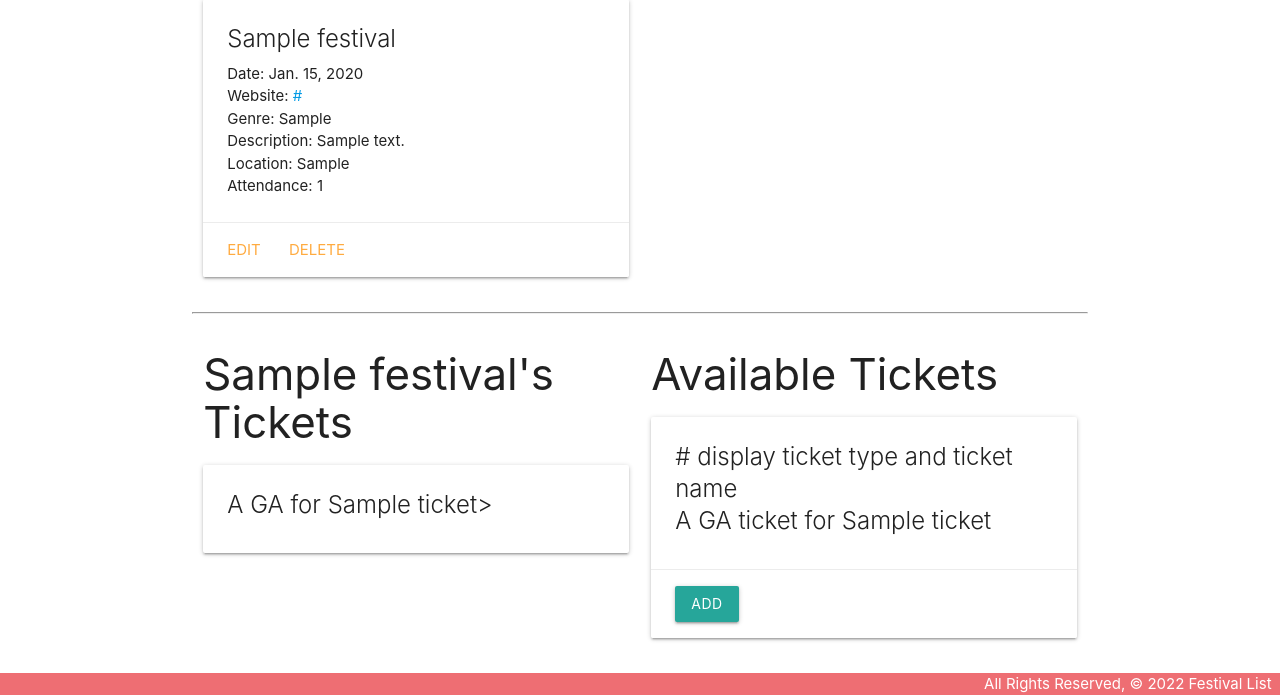
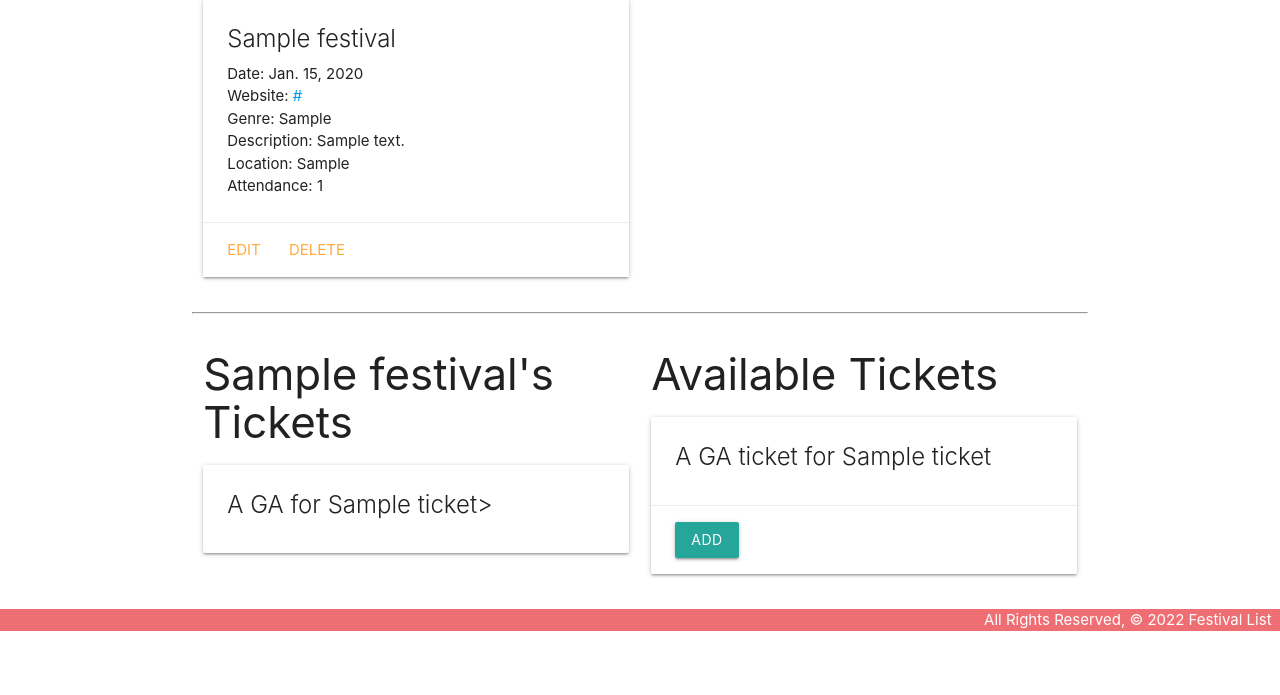
Before and after one commit to owendx/festivallist, a Django app: template festivallist_app/templates/festivals/detail.html in a window 1280 px wide. Shown: the part 209-904 px from the top of the page. After the commit the page ends 840 px from the top, so only its background shows below. Run offline with Django 4.2, Linux system fonts and the light colour scheme; the template is opened without the code that fills it: values that come from a table or form of the project are taken from there, others are empty; tables that the repository leaves empty hold one stand-in row (values such as "Sample post").

Commit message:
updated festival view

```diff
--- a/festivallist_app/templates/festivals/detail.html
+++ b/festivallist_app/templates/festivals/detail.html
@@ -51,7 +51,6 @@
 		<div class="card">
 			<div class="card-content">
 				<span class="card-title">
-                    # display ticket type and ticket name
 					<p>A {{ ticket.type }} ticket for {{ ticket.name }}</p>
 				</span>
 			</div>
```
